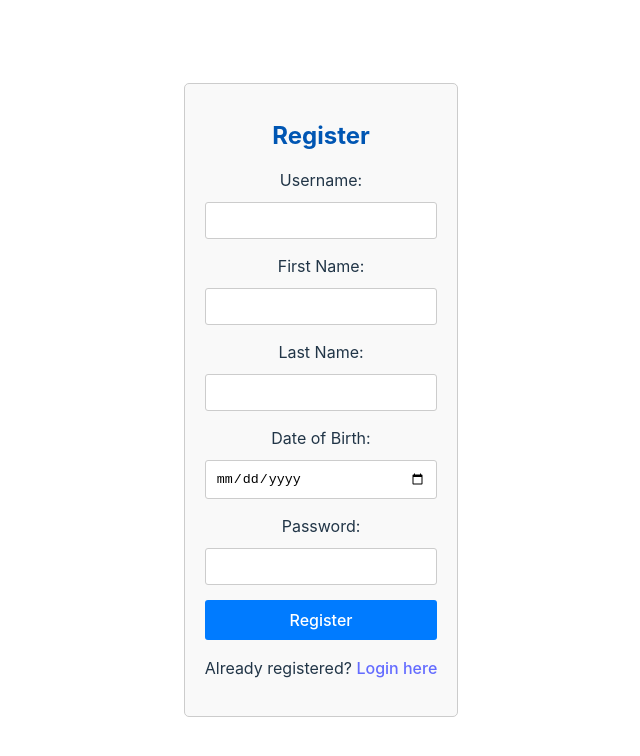
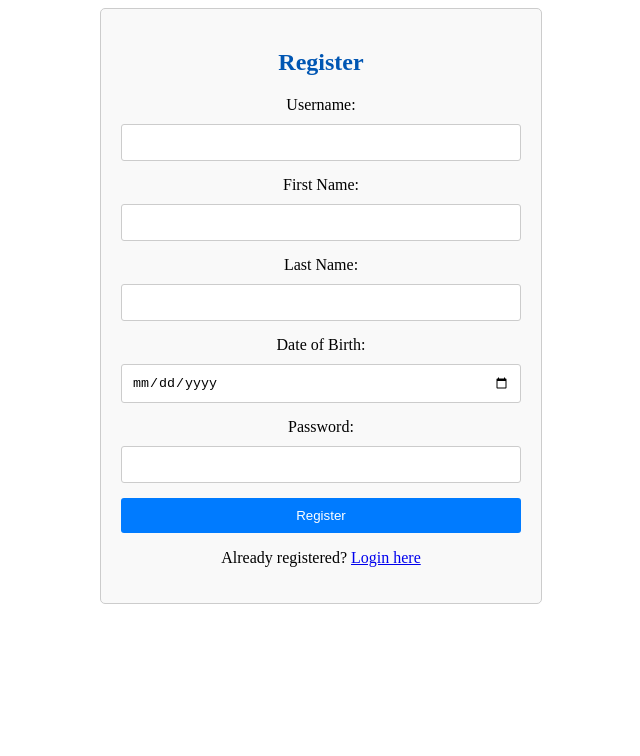
Before and after one commit to Kunal-Wagh282/Lung-capacity-enhancer, a React (Vite) app: page / in a window 1280 px wide. Shown: the top 756 px of the page, without its empty margins (319-959 px from the left). Built offline with nearby package versions, Linux system fonts and the light colour scheme.

Commit message:
Css improved(index.css deleted)

```diff
--- a/src/App.css
+++ /dev/null
@@ -1,11 +0,0 @@
-#root {
-  max-width: 1280px;
-  margin: 0 auto;
-  padding: 2rem;
-  text-align: center;
-}
-
-.joke {
-  max-width: 600px;
-  margin: 50px auto;
-}
--- a/src/App.jsx
+++ b/src/App.jsx
@@ -4,6 +4,7 @@ import LoginForm from './LoginForm';
 import ProfilePage from './ProfilePage';
 import RegistrationForm from './RegistrationForm';
 import Try from './try';
+
 
 function App() {
   return (
--- a/src/LoginForm.css
+++ b/src/LoginForm.css
@@ -1,13 +1,5 @@
-/* RegistrationForm.css */
-#root {
-  max-width: 1280px;
-  margin: 0 auto;
-  padding: 2rem;
-  text-align: center;
-}
-
-
-.registration-form-container {
+/* LoginForm.css */
+.login-form-container {
     max-width: 400px;
     margin: 0 auto;
     padding: 20px;
@@ -18,19 +10,19 @@
 
   }
 
-  .registration-form-container h2 {
+  .login-form-container h2 {
     margin-bottom: 20px;
     color:#0056b3;
   }
 
-  .registration-form-container label {
+  .login-form-container label {
     display: block;
     margin-bottom: 10px;
   }
 
-  .registration-form-container input[type="text"],
-  .registration-form-container input[type="password"],
-  .registration-form-container input[type="date"] {
+  .login-form-container input[type="text"],
+  .login-form-container input[type="password"],
+  .login-form-container input[type="date"] {
     width: calc(100% - 22px); /* Adjust width to accommodate padding and border */
     padding: 10px;
     margin-bottom: 15px;
@@ -38,7 +30,7 @@
     border-radius: 3px;
   }
 
-  .registration-form-container button[type="submit"] {
+  .login-form-container button[type="submit"] {
     width: 100%;
     padding: 10px;
     background-color: #007bff;
@@ -48,11 +40,6 @@
     cursor: pointer;
   }
 
-  .registration-form-container button[type="submit"]:hover {
+  .login-form-container button[type="submit"]:hover {
     background-color: #0056b3;
   }
-
-  .form{
-    color:aqua;
-    color:rebeccapurple;
-  }
--- a/src/LoginForm.jsx
+++ b/src/LoginForm.jsx
@@ -46,7 +46,7 @@ function LoginForm() {
   };
 
   return (
-    <div className="registration-form-container"> {/* Apply the CSS class */}
+    <div className="login-form-container"> {/* Apply the CSS class */}
       <h2>Login Form</h2>
       {error && <p className="error-message">{error}</p>} {/* Apply the CSS class */}
       <form onSubmit={handleSubmit}>
--- a/src/ProfilePage.css
+++ b/src/ProfilePage.css
@@ -1,10 +1,4 @@
 /* Style for the dropdown container */
-#root {
-  max-width: 1280px;
-  margin: 0 auto;
-  padding: 2rem;
-  text-align: center;
-}
 
 .dropdown-container {
     position: absolute;
--- /dev/null
+++ b/src/RegistrationForm.css
@@ -0,0 +1,51 @@
+/* RegistrationForm.css */
+  .registration-form-container {
+      max-width: 400px;
+      margin: 0 auto;
+      padding: 20px;
+      border: 1px solid #ccc;
+      border-radius: 5px;
+      background-color: #f9f9f9;
+      text-align: center; /* Align form elements to center */
+
+    }
+
+    .registration-form-container h2 {
+      margin-bottom: 20px;
+      color:#0056b3;
+
+    }
+
+    .registration-form-container label {
+      display: block;
+      margin-bottom: 10px;
+    }
+
+    .registration-form-container input[type="text"],
+    .registration-form-container input[type="password"],
+    .registration-form-container input[type="date"] {
+      width: calc(100% - 22px); /* Adjust width to accommodate padding and border */
+      padding: 10px;
+      margin-bottom: 15px;
+      border: 1px solid #ccc;
+      border-radius: 3px;
+    }
+
+    .registration-form-container button[type="submit"] {
+      width: 100%;
+      padding: 10px;
+      background-color: #007bff;
+      color: #fff;
+      border: none;
+      border-radius: 3px;
+      cursor: pointer;
+    }
+
+    .registration-form-container button[type="submit"]:hover {
+      background-color: #0056b3;
+    }
+
+    .form{
+      color:aqua;
+      color:rebeccapurple;
+    }
--- a/src/RegistrationForm.jsx
+++ b/src/RegistrationForm.jsx
@@ -4,7 +4,7 @@ import TextInput from './TextInput';
 import DateInput from './DateInput';
 import SubmitButton from './SubmitButton';
 import PopupMessage from './PopupMessage'; // Import the PopupMessage component
-import './LoginForm.css'; // Import the CSS file
+import './RegistrationForm.css'; // Import the CSS file
 import { Link, useNavigate } from 'react-router-dom';
 import API_URL from './config'; // Import the API URL
 
--- a/src/main.jsx
+++ b/src/main.jsx
@@ -1,7 +1,7 @@
 import React from 'react'
 import ReactDOM from 'react-dom/client'
 import App from './App'
-import './index.css'
+
 
 ReactDOM.createRoot(document.getElementById('root')).render(
   <React.StrictMode>
```
